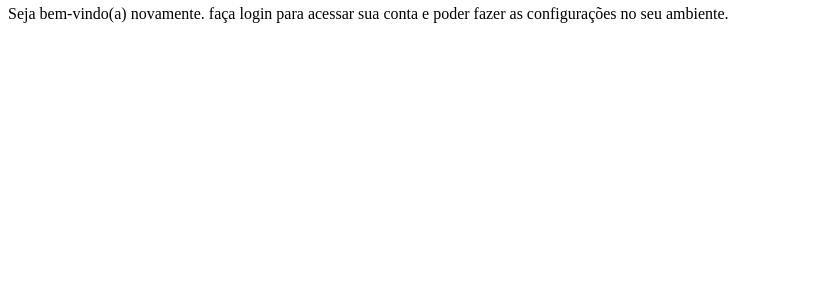
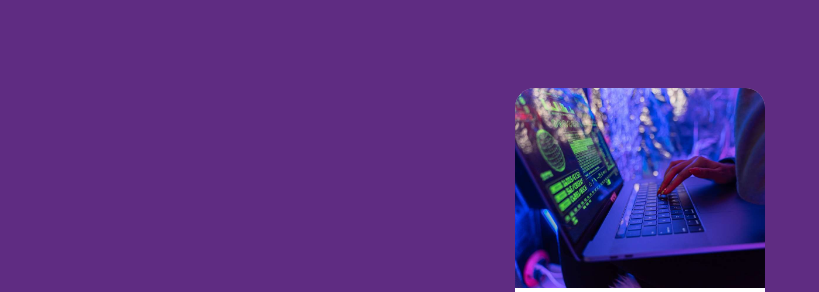
Before and after one commit to DaviBrito333/projeto-tela-de-login, a plain HTML site: page index.html in a window 1280 px wide. Shown: the part 62-354 px from the top of the page, without its empty margins (0-819 px from the left). Drawn offline with Linux system fonts and the light colour scheme.

Commit message:
tela de login iniciada

```diff
--- a/estilos/style.css
+++ b/estilos/style.css
@@ -6,3 +6,49 @@
     verde: #49a09d
     lilás: #5f2c82
 */
+
+* {
+    font-family: system-ui, -apple-system, BlinkMacSystemFont, 'Segoe UI', Roboto, Oxygen, Ubuntu, Cantarell, 'Open Sans', 'Helvetica Neue', sans-serif;
+    padding: 0px;
+    margin: 0px;
+    box-sizing: border-box;
+}
+
+body , html {
+    background-color: #5f2c82 ;
+    height: 100vh;
+    width: 100vw;
+}
+
+main {
+    position: relative;
+    height: 100vh;
+    width: 100vw;
+}
+
+section#login {
+    position: absolute;
+    top: 50%;
+    left: 50%;
+    transform: translate(-50%, -50%);
+    overflow: hidden;
+
+    background-color: white;
+    width: 250px;
+    height: 500px;
+    border-radius: 20px;
+    box-sizing: 0px 0px 10px rgba(0, 0, 0, 0.473) ;
+}
+
+section#login > div#imagem {
+    background: #5f2c82 url(../imagens/tela-de-login_comprimida.jpg) no-repeat;
+    background-size: cover;
+    background-position: left bottom;
+    height: 200px;
+    display: block;
+}
+
+section#login > div#formulario {
+    display: block;
+    padding: 10px;
+}
```
Also changed, not shown: index.html (+1 -1 lines).
